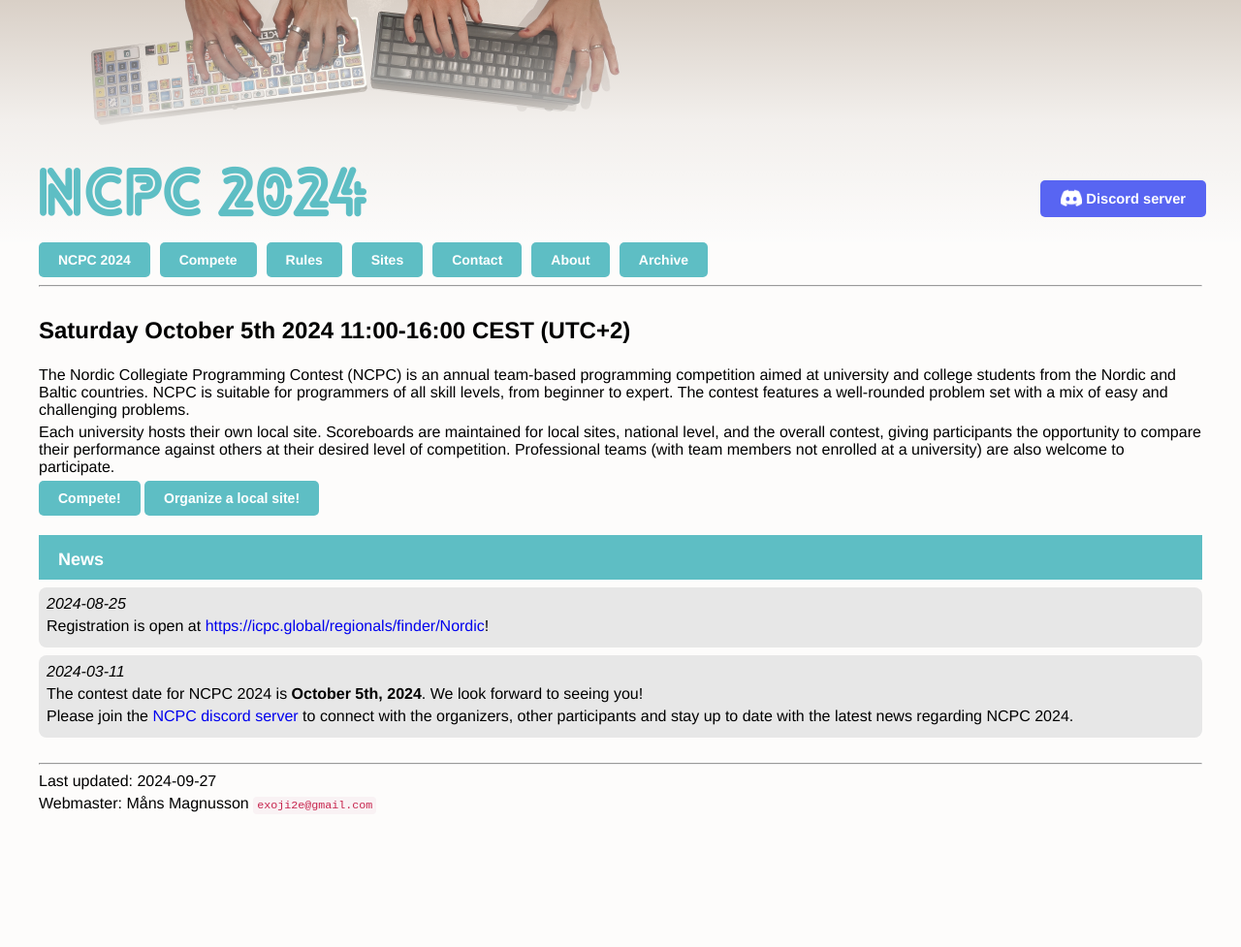
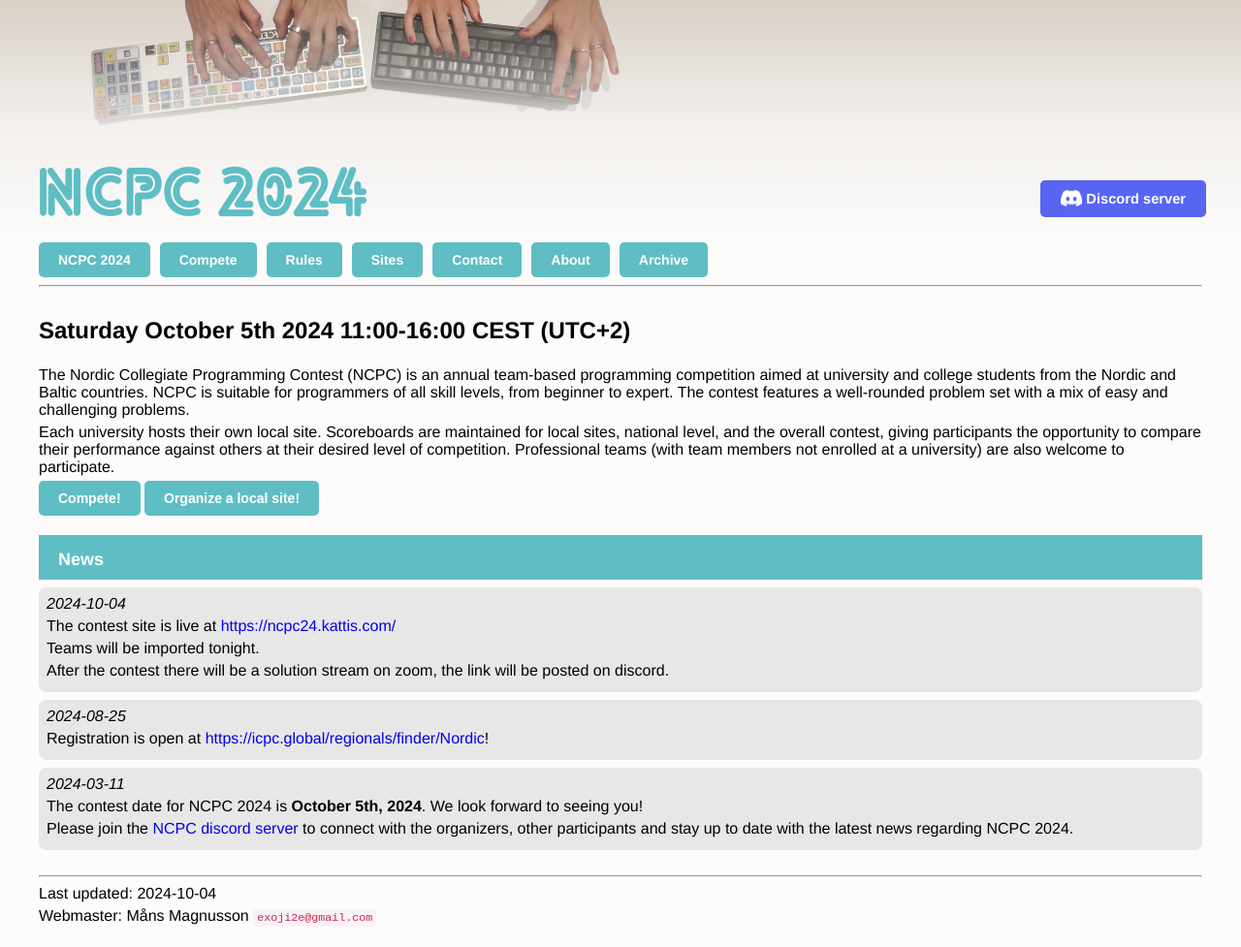
Before and after one commit to icpc/ncpc-web, a Jekyll site: the page built from ncpc2024/index.md, in a window 1280 px wide. Shown: the whole page at 97% size. Built offline with Jekyll 4.4.1, drawn with Linux system fonts in a browser that asks for light colours; before the commit the page ends 900 px from its top, so only the background shows below that.

Commit message:
[2024] add link to contest site

```diff
--- a/_config.yml
+++ b/_config.yml
@@ -10,7 +10,7 @@
   - scope:
       path: "ncpc2024"
     values:
-      lastUpdate: "2024-09-27"
+      lastUpdate: "2024-10-04"
 
 kramdown:
   parse_block_html: true
--- a/ncpc2024/index.md
+++ b/ncpc2024/index.md
@@ -25,7 +25,16 @@
   <a name="news" ></a>
   <h3>News</h3>
 </div>
+<div class="news-item">
+<i>2024-10-04</i>
 
+The contest site is live at [https://ncpc24.kattis.com/](https://ncpc24.kattis.com/)
+
+Teams will be imported tonight.
+
+After the contest there will be a solution stream on zoom, the link will be posted on discord.
+
+</div>
 <div class="news-item">
 <i>2024-08-25</i>
 
```
Also changed, not shown: ncpc2024/compete.md (+8 -0 lines).
